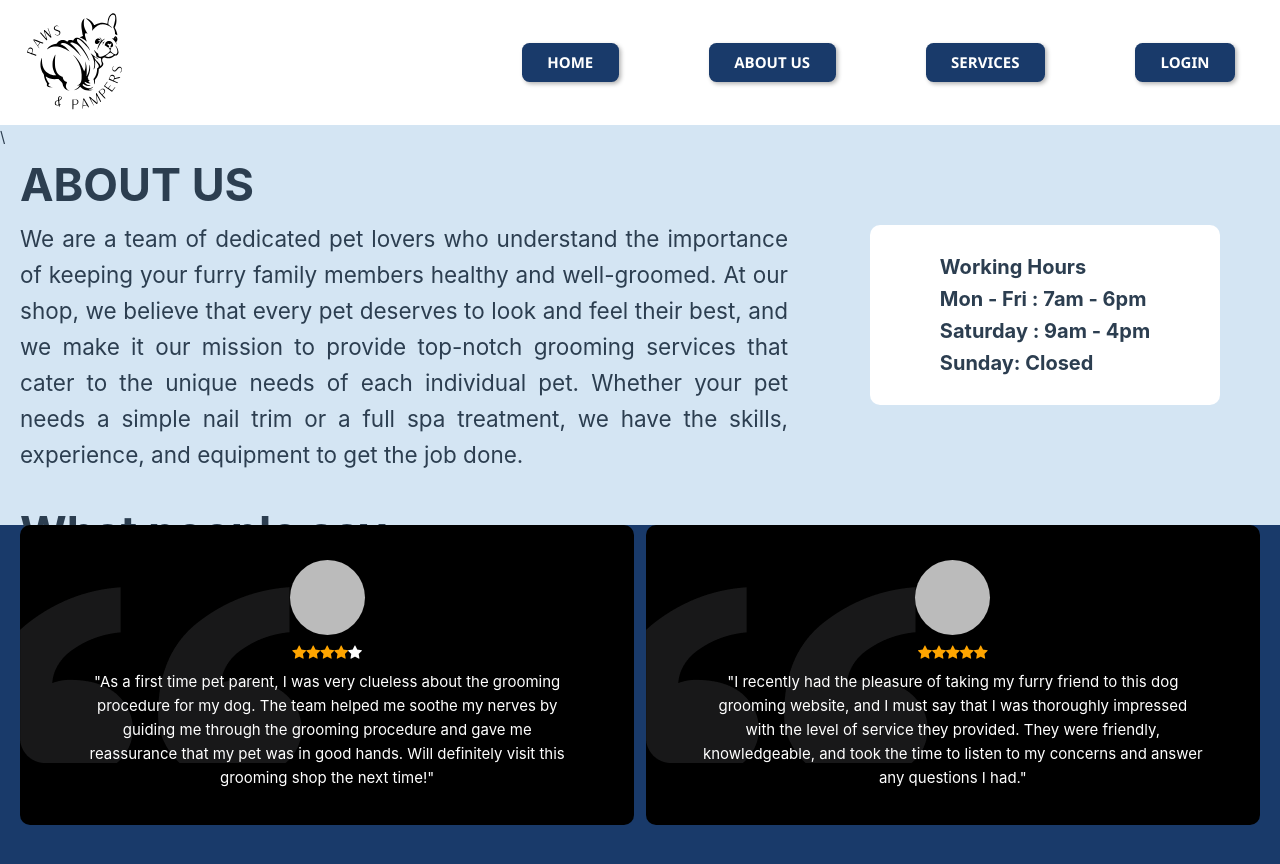
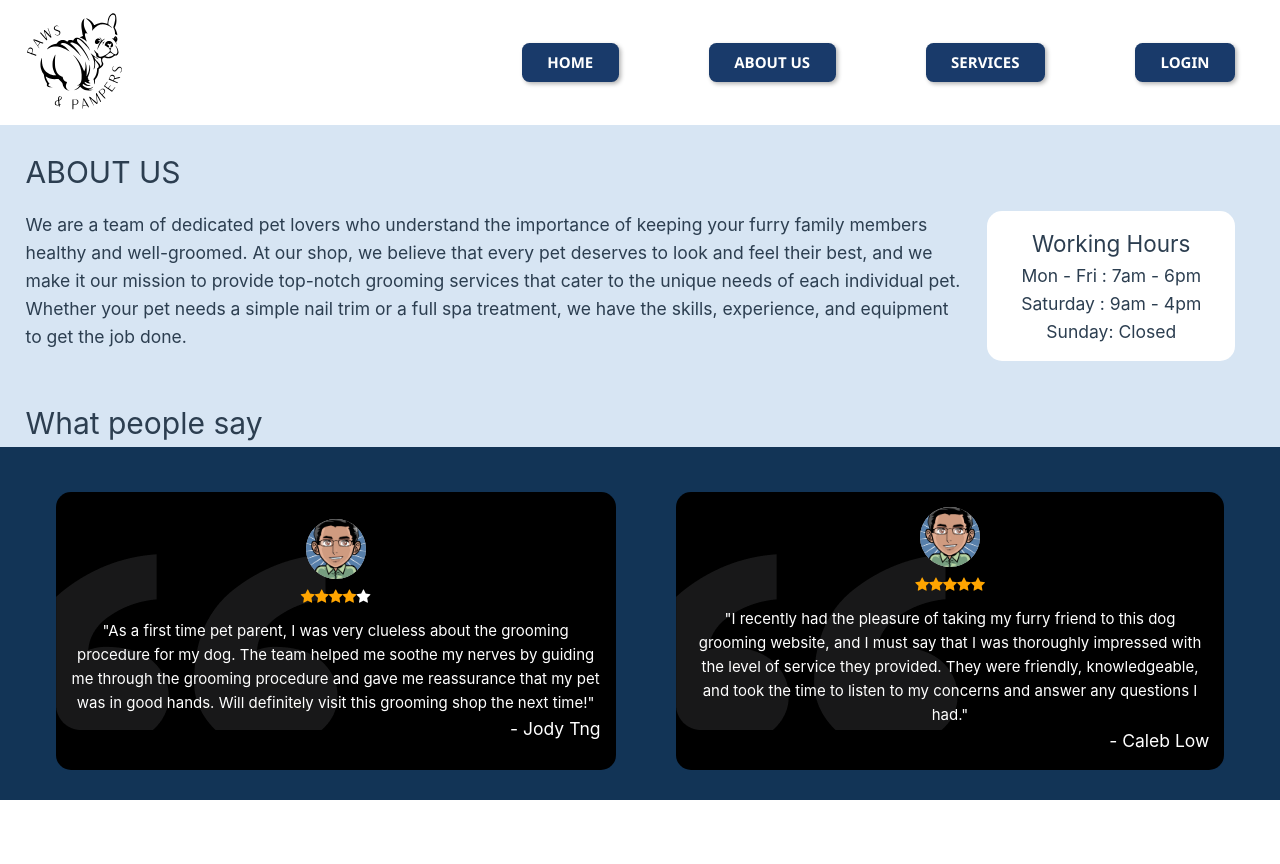
Before and after one commit to BT3103AppDev1/l1-final-project-group-4, a Vue app: page /about in a window 1280 px wide. Shown: the top 864 px of the page. After the commit the page ends 800 px from the top, so only its background shows below. Built offline with nearby package versions, Linux system fonts and the light colour scheme; no server answers; the HTML template or start-up script is replaced by a standard one.

Commit message:
UI fixes for about page

```diff
--- a/src/views/AboutView.vue
+++ b/src/views/AboutView.vue
@@ -3,33 +3,37 @@ import TheHeader from '@/components/TheHeader.vue'
 </script>
 
 <template>
-  <main>
+  <div class="main">
     <TheHeader />
-
-    <div class="about">\<br>
+    <div class="body">
+      <div class="aboutUs">
+        <div class="titleContainer">
           <h1>ABOUT US</h1>
-
-      <h2>
+        </div>
+        <div class="desc">
+          <h3 id="mainDesc">
             We are a team of dedicated pet lovers who understand the importance of keeping your furry
             family members healthy and well-groomed. At our shop, we believe that every pet deserves to
             look and feel their best, and we make it our mission to provide top-notch grooming services
             that cater to the unique needs of each individual pet. Whether your pet needs a simple nail
             trim or a full spa treatment, we have the skills, experience, and equipment to get the job
             done.
-      </h2>
-
+          </h3>
           <div class="white-box">
-      Working Hours <br />
-      Mon - Fri : 7am - 6pm <br />
-      Saturday : 9am - 4pm <br />
-      Sunday: Closed
+            <h2>Working Hours</h2>
+            <h3>Mon - Fri : 7am - 6pm</h3>
+            <h3>Saturday : 9am - 4pm</h3>
+            <h3>Sunday: Closed</h3>
           </div>
-
-      <br>
-      <h1>What people say</h1>
-
-      <div class="comment1">
-        <div class="circle"></div>
+        </div>
+      </div>
+      <div class= "whatPeopleSay">
+        <h1 id="reviewTitle">What people say</h1>
+        <div class= "reviewContainer">
+          <div class="comment">
+            <div class="circle">
+              <img alt="user" src="@/assets/avatar2.png" width="75" height="75" class="avatar"/>
+            </div>
             <link
               rel="stylesheet"
               href="https://cdnjs.cloudflare.com/ajax/libs/font-awesome/4.7.0/css/font-awesome.min.css"
@@ -47,15 +51,17 @@ import TheHeader from '@/components/TheHeader.vue'
               reassurance that my pet was in good hands. Will definitely visit this grooming shop the next
               time!"
             </div>
+            <h3 class="reviewer">- Jody Tng</h3>
           </div>
-
-      <div class="comment2">
-        <div class="circle"></div>
+          <div class="comment">
+            <div class="circle">
+              <img alt="user" src="@/assets/avatar2.png" width="75" height="75" class="avatar"/>
+            </div>
             <link
               rel="stylesheet"
               href="https://cdnjs.cloudflare.com/ajax/libs/font-awesome/4.7.0/css/font-awesome.min.css"
             />
-        <div class = "star">
+            <div class="star">
               <span class="fa fa-star checked"></span>
               <span class="fa fa-star checked"></span>
               <span class="fa fa-star checked"></span>
@@ -68,114 +74,134 @@ import TheHeader from '@/components/TheHeader.vue'
               friendly, knowledgeable, and took the time to listen to my concerns and answer any questions
               I had."
             </div>
+            <h3 class="reviewer">- Caleb Low</h3>
           </div>
         </div>
-  </main>
+      </div>
+    </div>
+  </div>
 </template>
 
 <style scoped>
-.about {
+.main {
   height: 100vh;
-  background: linear-gradient(to top, #193a6a 0%, #193a6a 50%, #d4e5f3 50%, #d4e5f3 100%);
+  display: flex;
+  /* min-width: 1240px; */
 }
 
-h1 {
-  font-size: 3em;
-  font-weight: bold;
-  margin-left: 20px;
+.body {
+  display: flex;
+  background-color: rgb(215, 229, 243);
+  width: 100%;
+  height: 100%;
+  flex-direction: column;
+  /* min-width: 1125px; */
+}
+.aboutUs {
+  display: flex;
+  flex-direction: column;
+  height: 100%;
+  justify-content: center;
 }
 
-h2 {
-  width: 60%;
-  text-align: justify;
-  margin-left: 20px;
+.titleContainer {
+  padding-left: 2vw;
+  padding-block: 1em;
+}
+.desc {
+  display: flex;
+  flex-direction: row;
 }
 
-h3 {
-  text-align: justify;
-  margin-left: 20px;
-  color: white;
+#mainDesc {
+  display: flex;
+  width: 80%;
+  padding-inline: 2vw;
 }
 .white-box {
   display: flex;
   justify-content: center;
-  align-items: center;
-  width: 350px;
-  height: 180px;
-  padding: 20px;
-  font-size: 20px;
+  align-items:center;
   background-color: white;
-  border-radius: 10px;
-  position: absolute;
-  top: 0;
-  right: 0;
-  margin-top: 100px;
-  margin-right: 60px;
-  font-weight: bold;
+  width: 20%;
+  flex-direction: column;
+  padding: 1em;
+  border-radius: 1em;
+  margin-right: 3em;
+  margin-bottom: 2em;
 }
-.comment1 {
+.whatPeopleSay {
+  display: flex;
+  flex-direction: column;
+  height: 100%;
+}
+
+#reviewTitle {
+  padding-left: 2vw;
+}
+
+.reviewContainer {
+  display: flex;
+  flex-direction: row;
+  padding-inline: 2vw;
+  padding-top: 3em;
+  background-color: #123456;
+  height: 100%;
+}
+.comment {
   display: flex;
   flex-direction: column;
   justify-content: center;
   align-items: center;
-  position: absolute;
-  background: black;
-  backdrop-filter: blur(21px);
-  border-radius: 25px;
-  margin-left: 20px;
-  height: 300px;
-  width: 48%;
-  bottom: 100px;
-  text-align: center;
-  color: white;
-  border-radius: 10px;
+  background-color: black;
   background-image: url('../assets/QuotationSign.png');
   background-repeat: no-repeat;
-}
-.comment2 {
-  display: flex;
-  flex-direction: column;
-  justify-content: center;
-  align-items: center;
-  position: absolute;
-  background-color: black;
-  right: 0;
-  height: 300px;
-  margin-right: 20px;
-  width: 48%;
+  margin-bottom: 2em;
+  margin-inline: 2em;
+  border-radius: 1em;
+  color: white;
+  padding-inline: 2em;
+  padding: 1em;
+  backdrop-filter: blur(21px);
   text-align: center;
-  color: white;
-  border-radius: 10px;
-  bottom: 100px;
-  background-image: url('../assets/QuotationSign.png');
-  background-repeat: no-repeat;
 }
 .checked {
   color: orange;
 }
-.comment1 .circle {
-  height: 75px;
-  width: 75px;
+.circle {
+  height: 60px;
+  width: 60px;
   background-color: #bbb;
   border-radius: 50%;
   margin-bottom: 10px;
 }
-.comment1 .star {
-  display: flex;
-  margin-bottom: 10px;
-}
-.comment2 .circle {
-  height: 75px;
-  width: 75px;
+.avatar {
+  height: 60px;
+  width: 60px;
   background-color: #bbb;
   border-radius: 50%;
   margin-bottom: 10px;
 }
-.comment2 .star {
+.star {
   display: flex;
-  margin-bottom: 10px;
+  margin-bottom: 1em;
 }
-.description {
-  width: 500px;
+.reviewer {
+  align-self: flex-end;
+  /* padding-right: 1em; */
+}
+@media (max-width: 1124px) {
+  .reviewContainer {
+    flex-direction: column
+  }
+  .desc {
+    flex-direction: column;
+    align-items: center;
+  }
+  .white-box {
+    margin-top: 1em;
+    margin-right: 0em;
+    width: 80%;
+  }
 }
 </style>
```
Also changed, not shown: src/assets/avatar2.png (added). Lines whose indentation alone changed are shown as unchanged.
